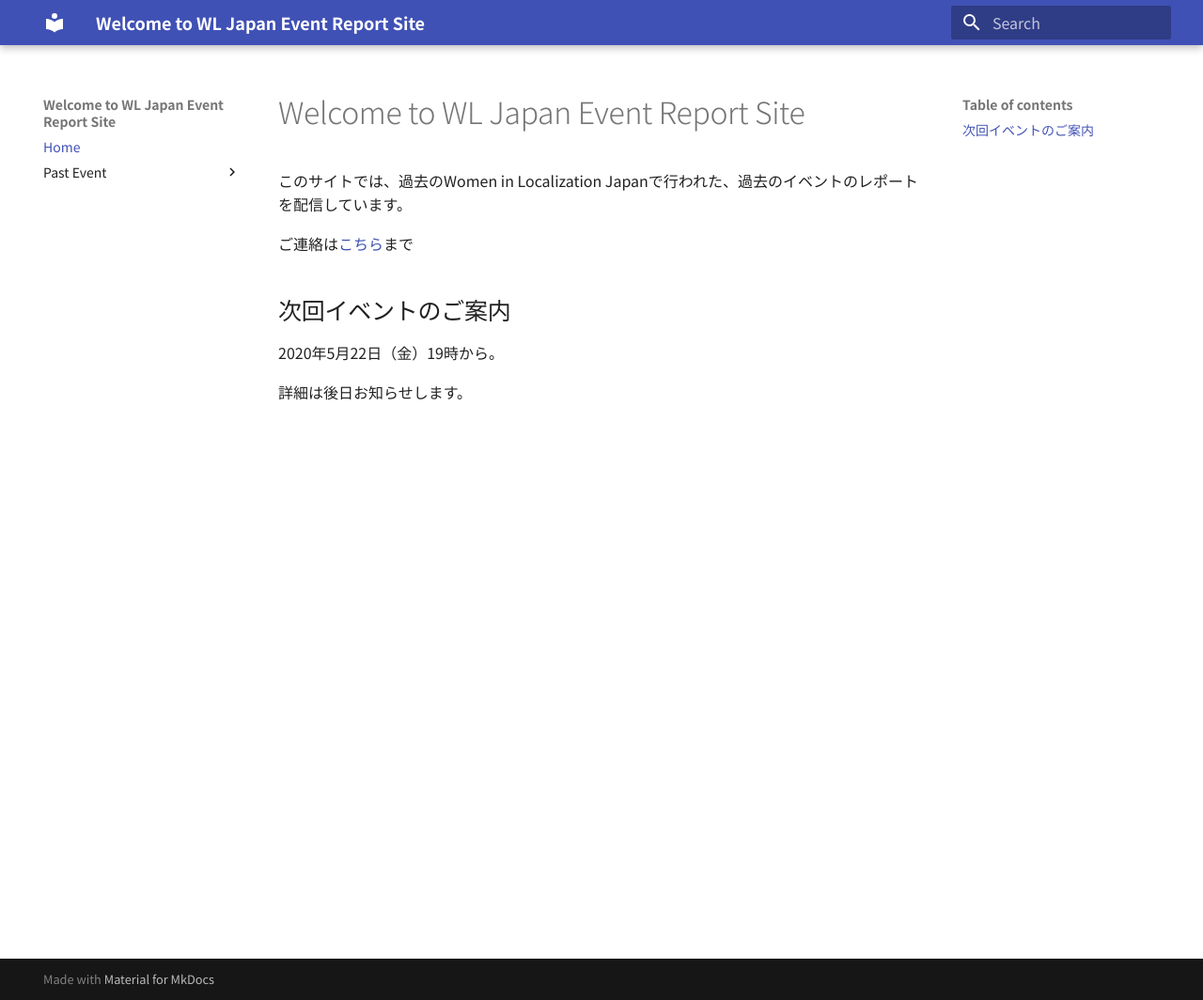
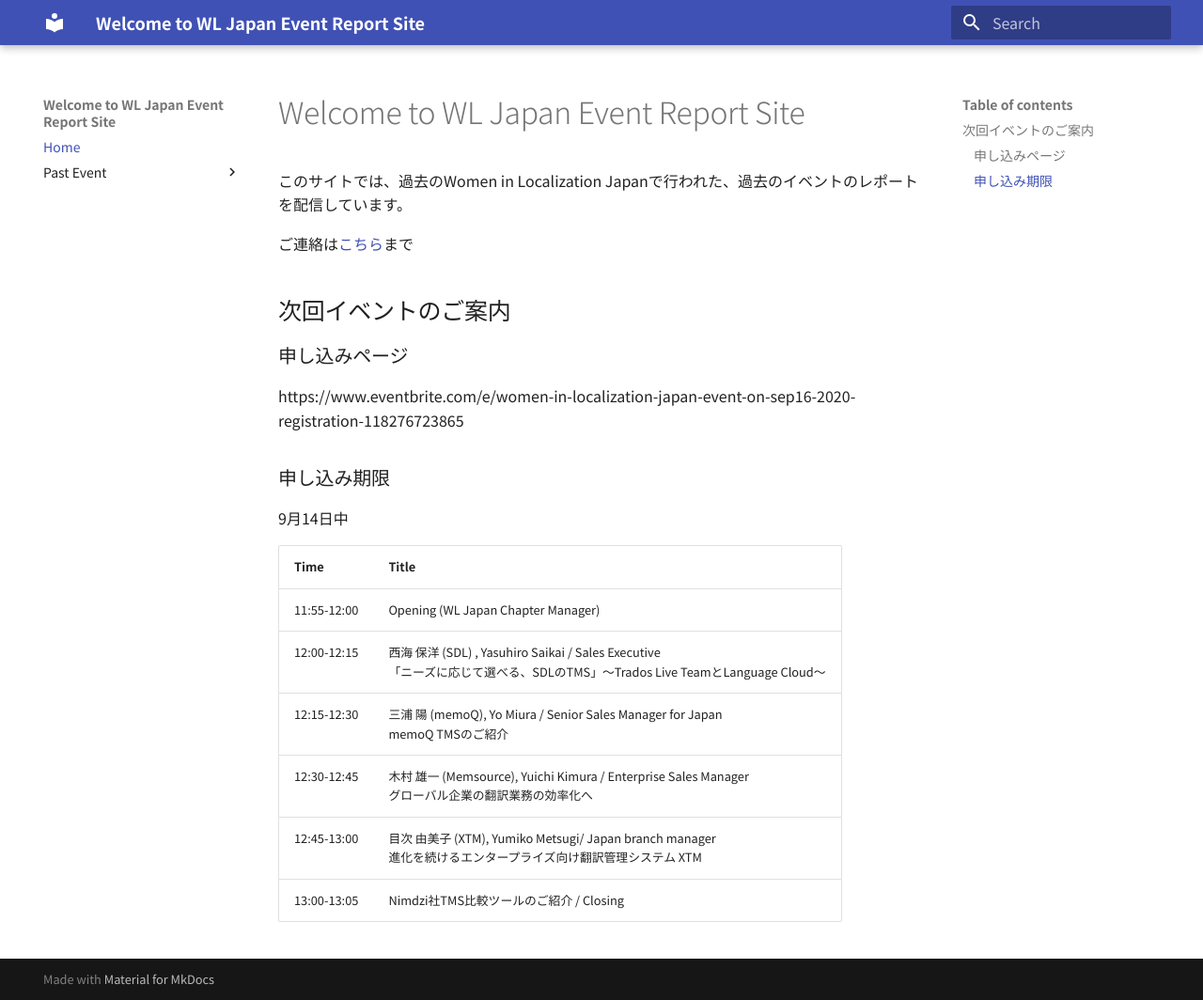
Before and after one commit to wljp/EventReport, an MkDocs documentation site: the page built from docs/index.md, in a window 1280 px wide and 1064 px high. Shown: the whole window at 94% size. Built offline with MkDocs 1.6.1 and Material for MkDocs 9.7.7, drawn with Linux system fonts in a browser that asks for light colours; some web fonts are replaced.

Commit message:
update index

```diff
--- a/docs/index.md
+++ b/docs/index.md
@@ -6,6 +6,17 @@
 
 ## 次回イベントのご案内
 
-2020年5月22日（金）19時から。
+### 申し込みページ
+https://www.eventbrite.com/e/women-in-localization-japan-event-on-sep16-2020-registration-118276723865
 
-詳細は後日お知らせします。
+### 申し込み期限
+9月14日中
+
+| Time | Title |
+| ----- | --- |
+| 11:55-12:00 | Opening (WL Japan Chapter Manager)
+| 12:00-12:15 | 西海 保洋 (SDL) , Yasuhiro Saikai / Sales Executive<br>「ニーズに応じて選べる、SDLのTMS」～Trados Live TeamとLanguage Cloud～|
+| 12:15-12:30 | 三浦 陽 (memoQ), Yo Miura / Senior Sales Manager for Japan<br>memoQ TMSのご紹介
+| 12:30-12:45 | 木村 雄一 (Memsource), Yuichi Kimura / Enterprise Sales Manager<br>グローバル企業の翻訳業務の効率化へ
+| 12:45-13:00 | 目次 由美子 (XTM), Yumiko Metsugi/ Japan branch manager<br>進化を続けるエンタープライズ向け翻訳管理システム XTM
+|13:00-13:05 | Nimdzi社TMS比較ツールのご紹介 / Closing
```
Also changed, not shown: docs/past_event/22.md (+1 -1 lines).
